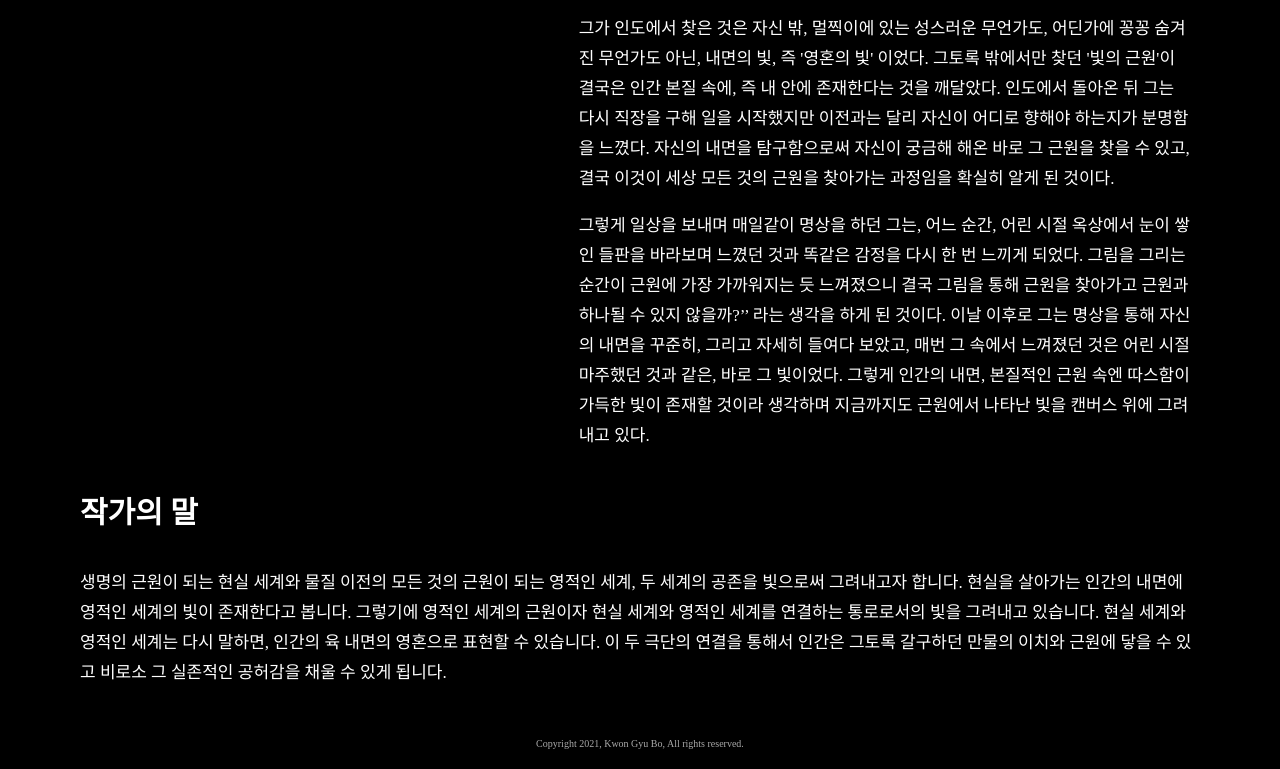
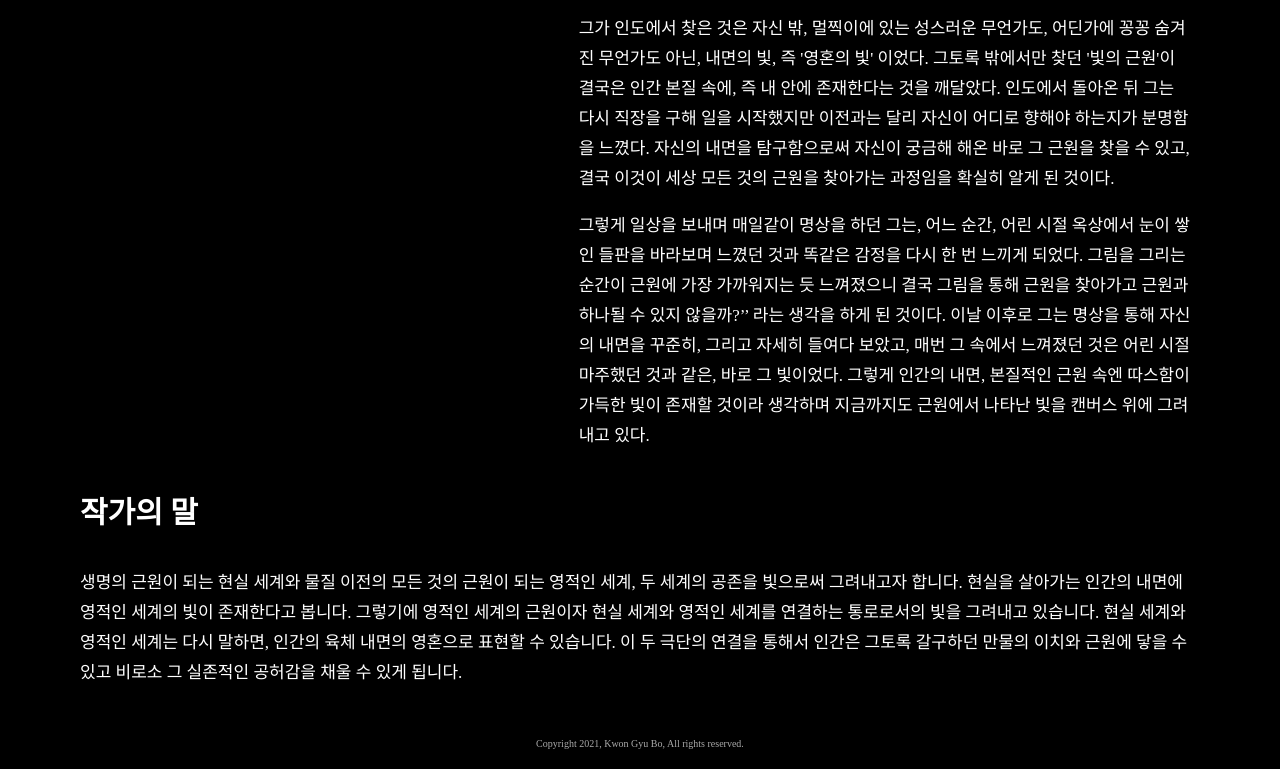
Before and after one commit to kwongyubo/kwongyubo, a plain HTML site: page biography.html in a window 1280 px wide. Shown: the part 999-1768 px from the top of the page. Drawn offline with Linux system fonts and the light colour scheme; a web font is replaced by a local one.

Commit message:
Update biography.html

```diff
--- a/biography.html
+++ b/biography.html
@@ -35,7 +35,7 @@
   </div>
   <div class="biotext2">
     <div class="biohead2"> 작가의 말</div>
-    <p>생명의 근원이 되는 현실 세계와 물질 이전의 모든 것의 근원이 되는 영적인 세계, 두 세계의 공존을 빛으로써 그려내고자 합니다. 현실을 살아가는 인간의 내면에 영적인 세계의 빛이 존재한다고 봅니다. 그렇기에 영적인 세계의 근원이자 현실 세계와 영적인 세계를 연결하는 통로로서의 빛을 그려내고 있습니다. 현실 세계와 영적인 세계는 다시 말하면, 인간의 육 내면의 영혼으로 표현할 수 있습니다. 이 두 극단의 연결을 통해서 인간은 그토록 갈구하던 만물의 이치와 근원에 닿을 수 있고 비로소 그 실존적인 공허감을 채울 수 있게 됩니다.</p>
+    <p>생명의 근원이 되는 현실 세계와 물질 이전의 모든 것의 근원이 되는 영적인 세계, 두 세계의 공존을 빛으로써 그려내고자 합니다. 현실을 살아가는 인간의 내면에 영적인 세계의 빛이 존재한다고 봅니다. 그렇기에 영적인 세계의 근원이자 현실 세계와 영적인 세계를 연결하는 통로로서의 빛을 그려내고 있습니다. 현실 세계와 영적인 세계는 다시 말하면, 인간의 육체 내면의 영혼으로 표현할 수 있습니다. 이 두 극단의 연결을 통해서 인간은 그토록 갈구하던 만물의 이치와 근원에 닿을 수 있고 비로소 그 실존적인 공허감을 채울 수 있게 됩니다.</p>
     </div>
 
 
```
